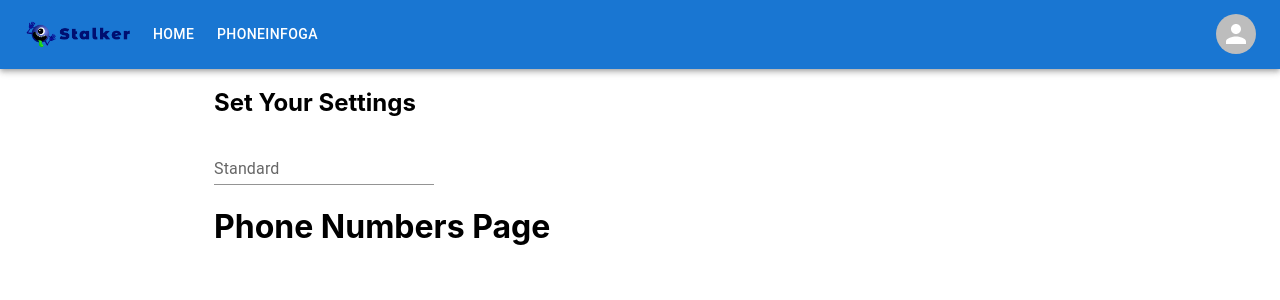
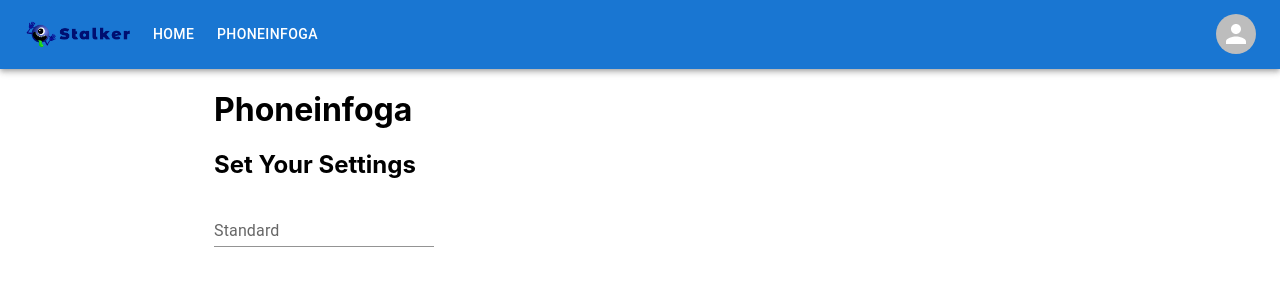
Before and after one commit to hirusha-adi/Stalker, a React (Create React App) app in the folder stalker/: page /phoneinfoga in a window 1280 px wide. Shown: the top 300 px of the page. Built offline with nearby package versions, Linux system fonts and the light colour scheme.

Commit message:
title change

```diff
--- a/stalker/src/components/phoneNum/index.js
+++ b/stalker/src/components/phoneNum/index.js
@@ -4,8 +4,8 @@
 const phoneNum = () => {
     return (
         <div>
+            <h1>Phoneinfoga</h1>
             <SetSettings />
-            <h1>Phone Numbers Page</h1>
         </div>
     );
 }
```
